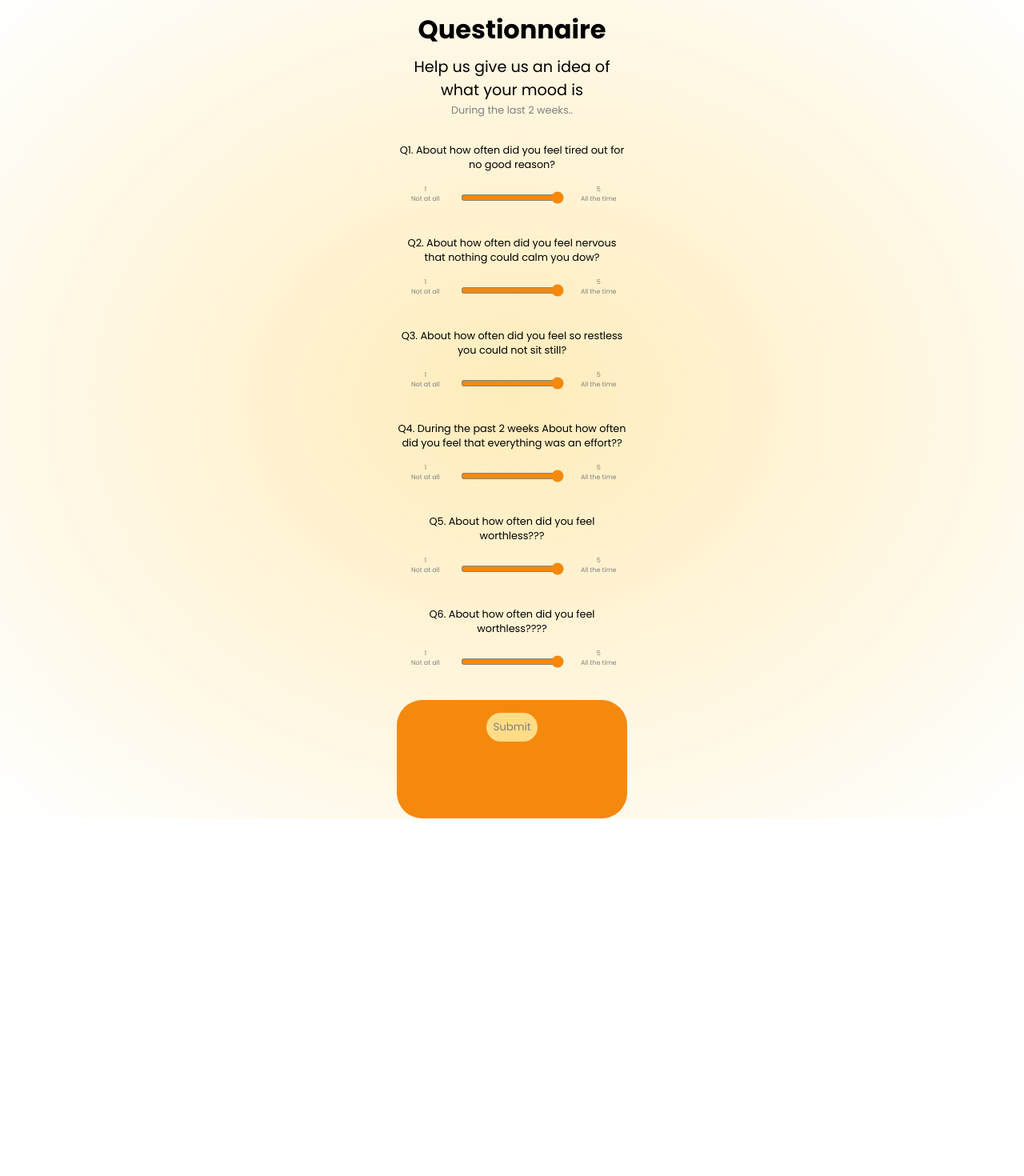
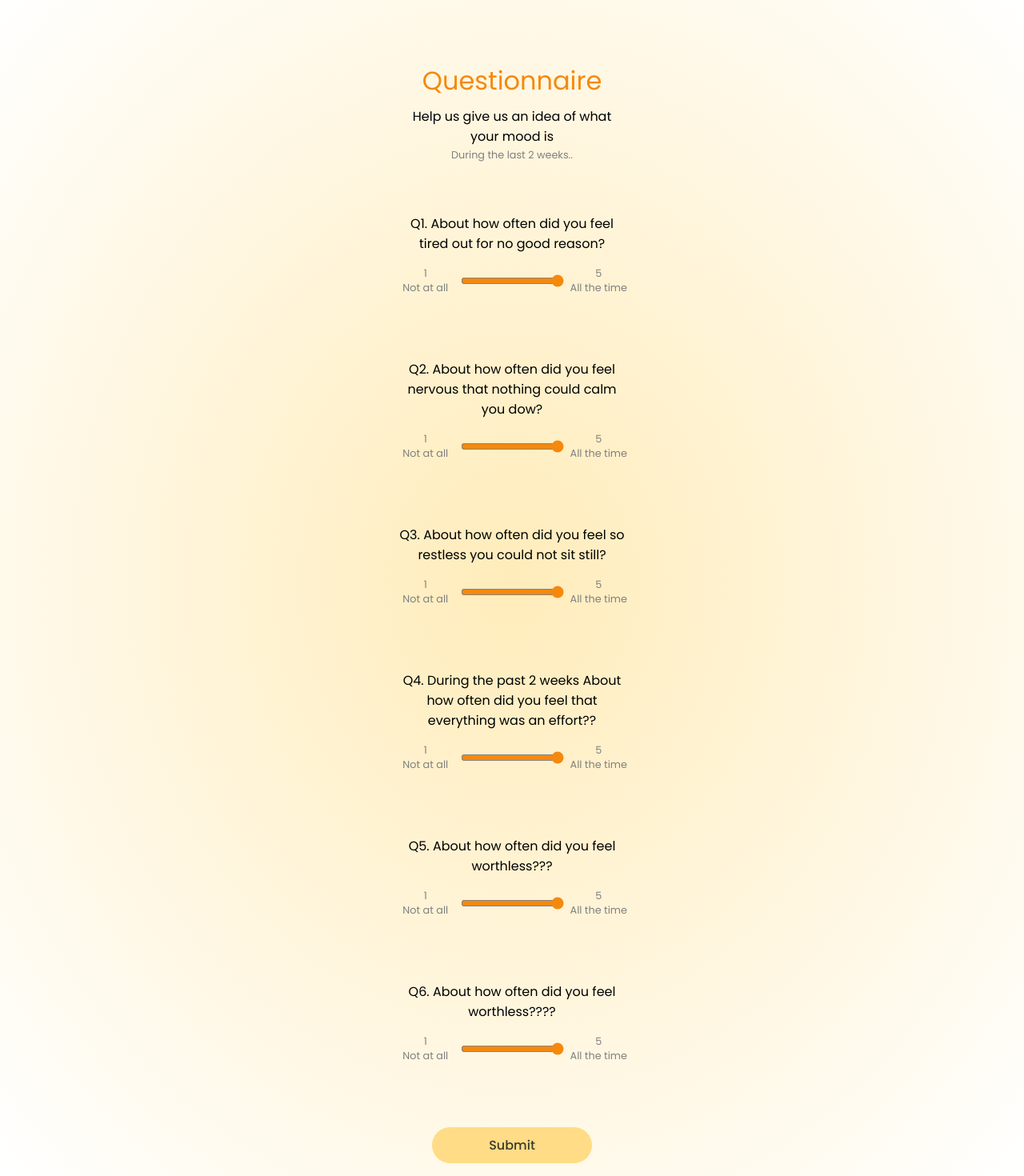
Before and after one commit to matttaylor007/well-beeing, a React (Create React App) app in the folder client/: page /questionnaire in a window 1280 px wide. Shown: the part 19-1489 px from the top of the page at 80% size. Before the commit the page ends 1042 px from the top, so only its background shows below. Built offline with nearby package versions, Linux system fonts and the light colour scheme; no server answers.

Commit message:
style btn, component, margins

```diff
--- /dev/null
+++ b/client/src/components/Button.css
@@ -0,0 +1,7 @@
+.home__cta {
+  margin-bottom: 1rem;
+  background-color: #ffdc85;
+  border-radius: 50px;
+  color: #3c3a2f;
+  font-weight: 500;
+}
--- a/client/src/components/Button.js
+++ b/client/src/components/Button.js
@@ -1,9 +1,11 @@
-const Button = () => {
+import "./Button.css";
+
+const Button = ({ text }) => {
   return (
-    <div>
-      <button className="home__cta">SIGN IN</button>
-    </div>
-  )
-}
+    <>
+      <button className="home__cta">{text}</button>
+    </>
+  );
+};
 
 export default Button;
--- a/client/src/components/Home.js
+++ b/client/src/components/Home.js
@@ -1,45 +1,39 @@
-import React, { useState } from 'react'
-import { useNavigate } from 'react-router-dom'
-import { ReactComponent as MHLogo } from '../assets/MHLogo.svg'
-import './Home.style.css';
-import '../index.css'
+import React, { useState } from "react";
+import { useNavigate } from "react-router-dom";
+import { ReactComponent as MHLogo } from "../assets/MHLogo.svg";
+import "./Home.style.css";
+import "../index.css";
+import Button from "./Button";
 
-const Home = ({ socket }) => {
-  const navigate = useNavigate()
-  const [userName, setUserName] = useState('')
+const Home = ({ socket, text: string }) => {
+  const navigate = useNavigate();
+  const [userName] = useState("");
 
   const handleSubmit = (e) => {
-    e.preventDefault()
-    localStorage.setItem('userName', userName)
+    e.preventDefault();
+    localStorage.setItem("userName", userName);
     //sends the username and socket ID to the Node.js server
-    socket.emit('newUser', { userName, socketID: socket.id })
-    navigate('/questionnaire')
-  }
+    socket.emit("newUser", { userName, socketID: socket.id });
+    navigate("/questionnaire");
+  };
 
   return (
     <div>
       <form className="home__container" onSubmit={handleSubmit}>
-        <div className='home__header__container'>
+        <div className="home__header__container">
           <p className="home__header">Welcome to</p>
           <label className="home__label">WellBeeing</label>
           <MHLogo />
-          <p className='prj__name'>A platform connecting communities for people facing mental health challenges</p>
+          <p className="prj__name">
+            A platform connecting communities for people facing mental health
+            challenges
+          </p>
         </div>
 
-        {/* <label htmlFor="username">Username</label>
-        <input
-          type="text"
-          minLength={6}
-          name="username"
-          id="username"
-          className="username__input"
-          value={userName}
-          onChange={(e) => setUserName(e.target.value)}
-        /> */}
-        <button className="home__cta">Get started</button>
+        <Button text="Get Started" />
       </form>
     </div>
-  )
-}
+  );
+};
 
-export default Home
+export default Home;
--- a/client/src/components/Home.style.css
+++ b/client/src/components/Home.style.css
@@ -1,62 +1,58 @@
-@media only screen
-  and (min-device-width: 320px)
-  and (max-device-width: 480px)
-  and (-webkit-min-device-pixel-ratio: 2) {
+/* @media only screen and (min-device-width: 320px) and (max-device-width: 480px) and (-webkit-min-device-pixel-ratio: 2) { */
 .home__header__container {
   margin: 40px;
-      color: #3C3A2F;
+
+  color: #3c3a2f;
   text-align: center;
-
 }
 
 .home__header {
-      color: #3C3A2F;
+  margin-top: 1rem;
+  color: #3c3a2f;
   font-size: 3em;
 }
 
 .home__label {
   font-size: 32px;
-      color: #F5890E;
+  color: #f5890e;
 }
 
 .home__cta {
-      background-color: #FFDC85;
+  background-color: #ffdc85;
   border-radius: 50px;
-      color: #3C3A2F;
+  color: #3c3a2f;
   font-weight: 500;
 }
 
 .prj__name {
-      padding: 60px;
+  padding: 0 1rem;
   font-weight: 200;
 }
-}
 
-.home__header__container {
+/* .home__header__container {
   margin: 40px;
-  color: #3C3A2F;
+  color: #3c3a2f;
   text-align: center;
-
 }
 
 .home__header {
-  color: #3C3A2F;
+  color: #3c3a2f;
   font-size: 3em;
 }
 
 .home__label {
   font-size: 32px;
-  color: #F5890E;
+  color: #f5890e;
 }
 
-.home__cta {
+/* .home__cta {
   background-color: #FFDC85;
   border-radius: 50px;
   color: #3C3A2F;
   font-weight: 500;
-}
+} */
 
-.prj__name {
+/* .prj__name {
   padding: 60px;
   font-weight: 200;
-}
+} */
--- a/client/src/components/LinksPage.js
+++ b/client/src/components/LinksPage.js
@@ -15,11 +15,11 @@ const links = [
   },
   { title: "The Ice House", url: "https://www.theicehouse.co.nz" },
 ];
-const LinksPage = () => {
+const LinksPage = ({ text: string }) => {
   return (
     <div className="resources-container">
       <div className="box-links">
-        <h1>Links to resources and other sites</h1>
+        <h1 className="title-question">Links to resources and other sites</h1>
 
         <ul className="list-links">
           {links.map((link, index) => (
--- a/client/src/components/Questionnaire.js
+++ b/client/src/components/Questionnaire.js
@@ -1,7 +1,8 @@
 import { Link } from "react-router-dom";
 import "./Questionnarie.css";
+import Button from "./Button";
 
-const Questionnaire = () => {
+const Questionnaire = ({ text: string }) => {
   return (
     <div className="box-container">
       <div className="box-question">
@@ -153,13 +154,14 @@ const Questionnaire = () => {
           {/* Repeat for other questions */}
           {/* ... */}
           <Link to="/resources">
-            <button
+            {/* <button
               type="button"
               className="btn-submit"
             // onClick={handleSubmit}
             >
               Submit
-            </button>
+            </button> */}
+            <Button text="Submit" />
           </Link>
         </form>
       </div>
--- a/client/src/components/Questionnarie.css
+++ b/client/src/components/Questionnarie.css
@@ -12,13 +12,15 @@
 }
 
 .title-question {
-  margin-top: 2rem;
+  margin-top: 6rem;
   font-size: 2rem;
+  font-weight: 400;
+  color: #f5890e;
 }
 
 .explain-text {
   margin-top: 0.5rem;
-  font-size: 1.2rem;
+  font-size: 1rem;
 }
 
 .values-text {
@@ -28,16 +30,16 @@
 }
 
 .questions-form {
-  margin-top: 2rem;
+  margin-top: 4rem;
   display: grid;
   grid-template-columns: 1fr;
-  gap: 1rem;
+  gap: 4rem;
 }
 
 .question {
   display: grid;
   grid-template-columns: 1fr;
-  font-size: 0.8rem;
+  font-size: 1rem;
 }
 
 .form-range {
@@ -61,7 +63,7 @@ input[type="range"]::-moz-range-track {
 }
 
 .text-option {
-  font-size: 0.5rem;
+  font-size: 0.8rem;
   color: gray;
 }
 .btn-submit {
--- a/client/src/components/Resources.css
+++ b/client/src/components/Resources.css
@@ -18,11 +18,11 @@
   gap: 0.5rem;
 }
 
-a:link,
-a:visited {
-  background-color: #f5890e;
+.link:link,
+.link:visited {
+  background-color: #ffdc85;
   border-radius: 2rem;
-  color: white;
+  color: #3c3a2f;
   padding: 1rem 1.5rem;
   text-align: center;
   text-decoration: none;
--- a/client/src/components/ResourcesBtn.css
+++ b/client/src/components/ResourcesBtn.css
@@ -1,11 +1,7 @@
-.resources-container {
-  margin-top: 4rem;
-}
 .box-bttn {
   margin: 2rem auto;
-  width: 15rem;
+  width: 20rem;
   display: grid;
-  gap: 1rem;
 }
 
 .btn-resource {
--- a/client/src/components/ResourcesBtn.js
+++ b/client/src/components/ResourcesBtn.js
@@ -1,27 +1,25 @@
 import React from "react";
 import "./ResourcesBtn.css";
+import "./Button.css";
 import { Link } from "react-router-dom";
+import Button from "./Button";
 
-const ResourcesBtn = () => {
+const ResourcesBtn = ({ text: string }) => {
   return (
     <div className="resources-container">
-      <h1>Our resources</h1>
+      <h1 className="title-question">Our resources</h1>
       <div className="box-bttn">
         <Link to="/chat">
-          <button className="btn-resource">Chat with a Volunteer</button>
+          <Button text="Chat with a Volunteer" />
         </Link>
         <Link to="/">
-          <button className="btn-resource">Breathing Techniques</button>
+          <Button text="Breathing Techniques" />
         </Link>
         <Link to="/">
-          <button type="button" className="btn-resource">
-            Stretches exercises
-          </button>
+          <Button text="Stretches exercises" />
         </Link>
         <Link to="/links">
-          <button type="button" className="btn-resource">
-            Links that can interest you
-          </button>
+          <Button text="Interest Links" />
         </Link>
       </div>
     </div>
```
Also changed, not shown: client/src/components/Landing.js (deleted, +0 -12 lines). Lines whose indentation alone changed are shown as unchanged.
